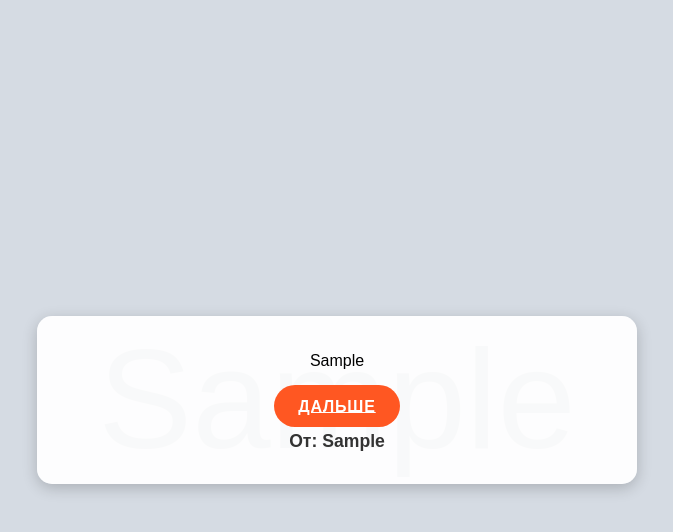
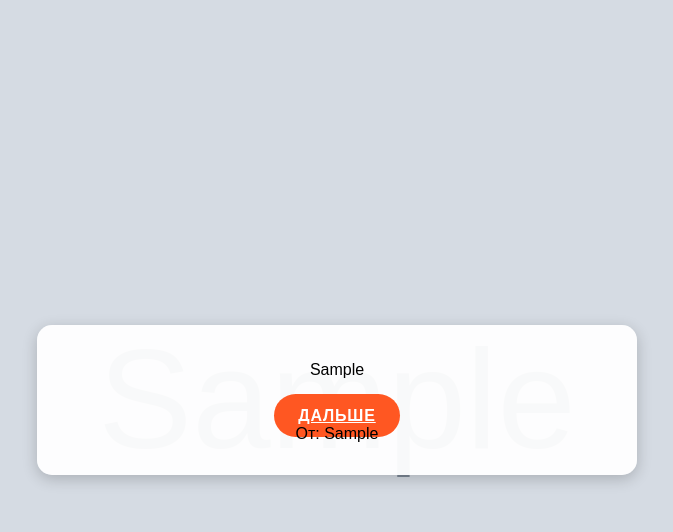
Before and after one commit to Lavochka123/svety1111, a Flask app: page /invite/1/page1 in a window 1280 px wide. Shown: the top 532 px of the page, without its empty margins (303-976 px from the left). Run offline with Flask 3, Linux system fonts and the light colour scheme; tables that the repository leaves empty hold one stand-in row (values such as "Sample post"); grey boxes marked "Sample" are stand-in pictures.

Commit message:
Update page1.html

```diff
--- a/template/page1.html
+++ b/template/page1.html
@@ -2,29 +2,18 @@
 <html lang="ru">
 <head>
   <meta charset="UTF-8">
-  <title>Страница 1</title>
+  <title>Страница 1 - Приглашение</title>
   <link rel="stylesheet" href="{{ url_for('static', filename='css/style.css') }}">
-  <style>
-    .sender-signature {
-      margin-top: 1rem;
-      font-size: 1.1em;
-      font-weight: 600;
-      text-align: center;
-      color: #333;
-    }
-  </style>
 </head>
 <body class="{{ data.design }}"
 {% if data.bg_image %}
-  style="background-image: url('{{ url_for('static', filename='uploads/' + data.bg_image) }}'); background-size: cover; background-position: center;"
+  style="background-image: url('{{ url_for('static', filename=data.bg_image) }}'); background-size: cover; background-position: center;"
 {% endif %}>
   <div class="container">
     <p>{{ data.page1 }}</p>
     <a href="/invite/{{ data.id }}/page2" class="button">Дальше</a>
     {% if data.sender %}
-      <div class="sender-signature">
-         От: {{ data.sender }}
-      </div>
+      <div class="sender-signature">От: {{ data.sender }}</div>
     {% endif %}
   </div>
 </body>
```
